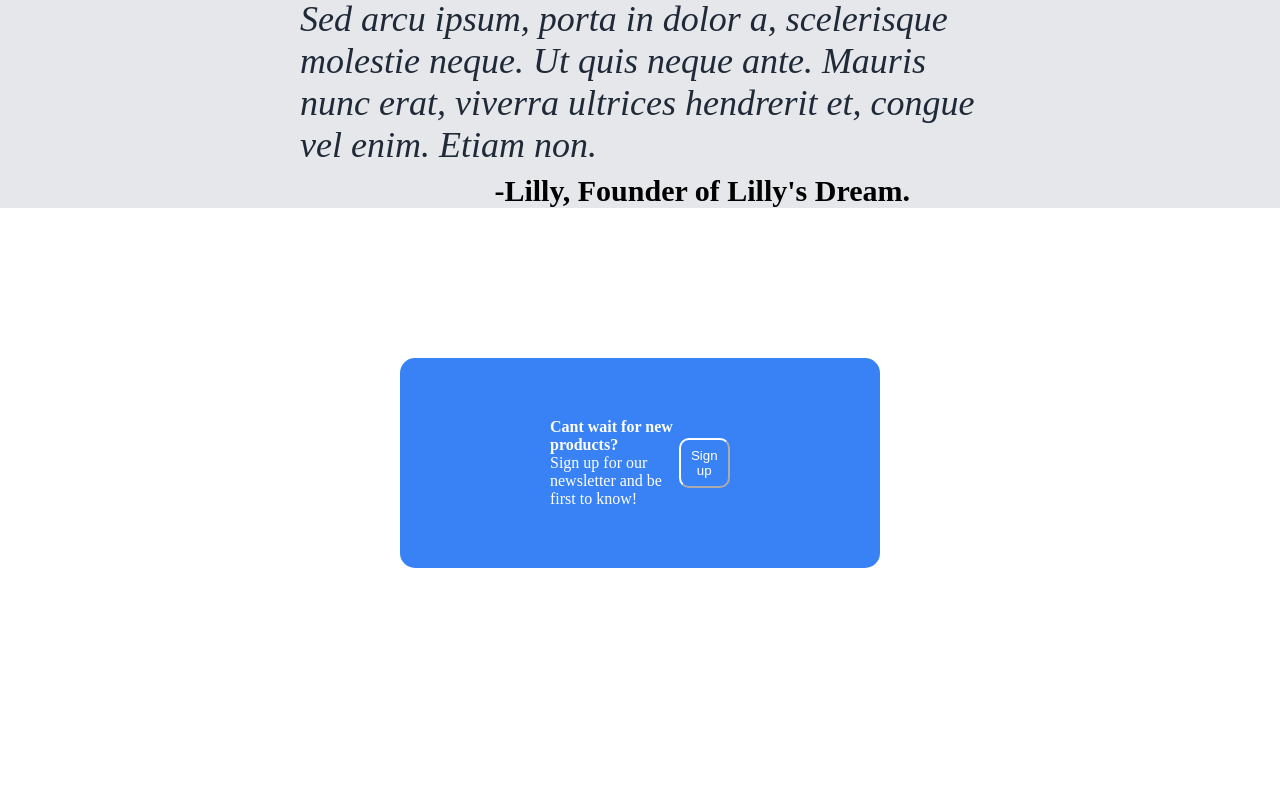
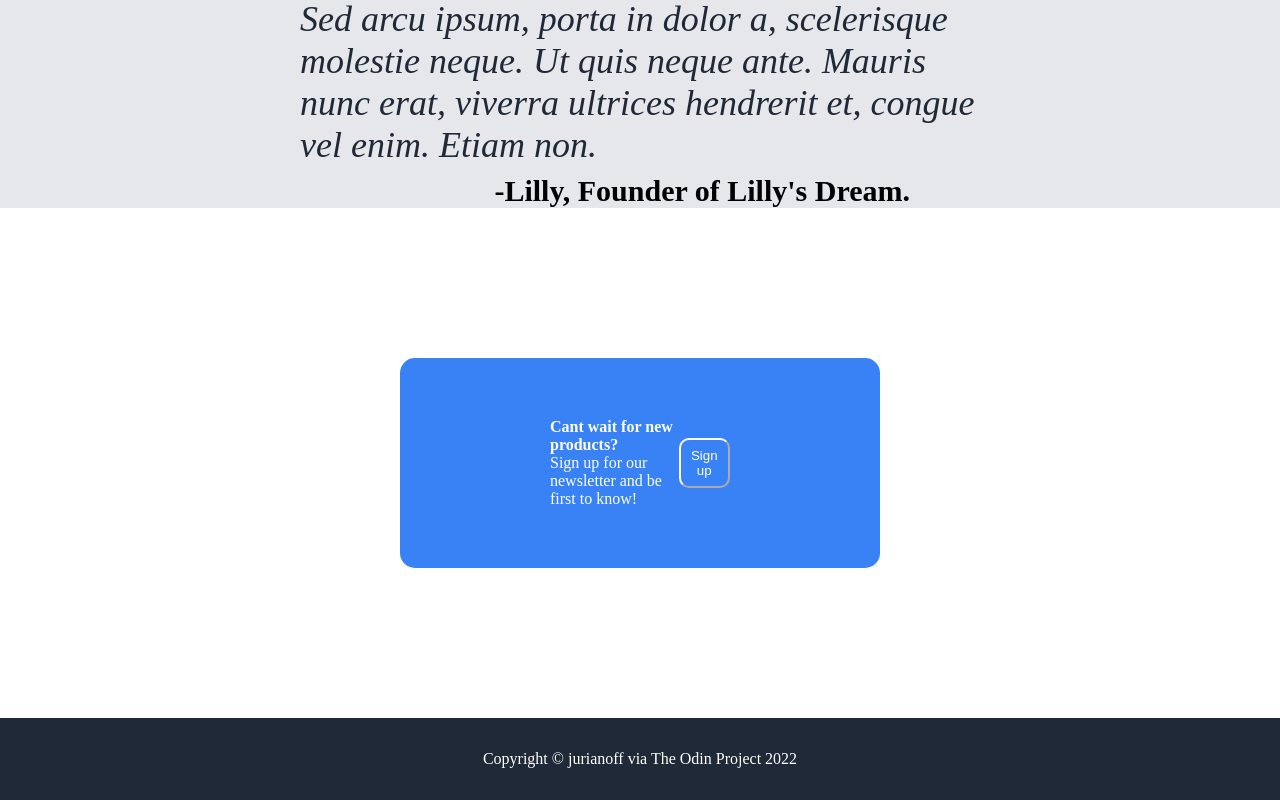
Before and after one commit to jurianoff/lilly, a plain HTML site: page index.html in a window 1280 px wide. Shown: the part 1540-2340 px from the top of the page. Before the commit the page ends 2258 px from the top, so only its background shows below. Drawn offline with Linux system fonts and the light colour scheme.

Commit message:
Add and style footer

```diff
--- a/index.html
+++ b/index.html
@@ -63,5 +63,9 @@
         </div>
         <button type="button">Sign up</button>
     </div>
+
+    <div class="footer">
+        Copyright © jurianoff via The Odin Project 2022
+    </div>
 </body>
 </html>
--- a/style.css
+++ b/style.css
@@ -165,3 +165,13 @@ button a {
     color: white;
     border-color: white;
 }
+
+.footer {
+    display: flex;
+    justify-content: center;
+    align-items: center;
+    color: white;
+    font-size: 16px;
+    background-color: #1F2937;
+    padding: 32px;
+}
```
